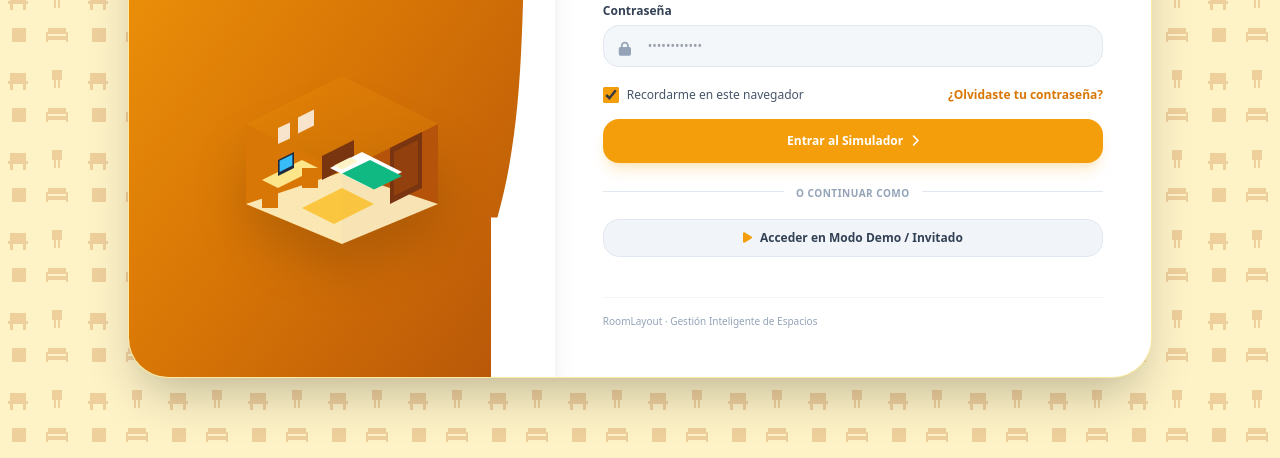
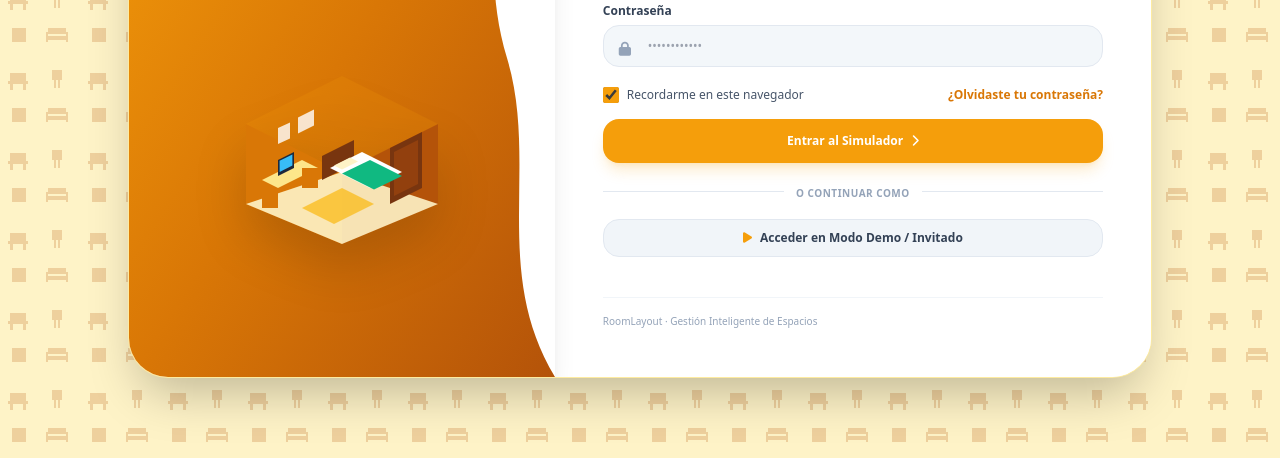
Before and after one commit to danilolarap/RoomLayout, a plain HTML site: page index.html in a window 1280 px wide. Shown: the part 342-800 px from the top of the page. Drawn offline with nearby package versions, Linux system fonts and the light colour scheme; animation ran at ten frames a second.

Commit message:
style: cambiar divisor del panel de login por un borde ondulado fluído tipo wave

```diff
--- a/index.html
+++ b/index.html
@@ -242,16 +242,16 @@
         </aside>
     </div>
 
-    <!-- PANTALLA COMPLETA DE LOGIN STITCH - FONDO CON ÍCONOS CONTRASTADOS Y VISIBLES -->
+    <!-- PANTALLA COMPLETA DE LOGIN STITCH - FONDO CON ÍCONOS Y BORDE ONDULADO/WAVE -->
     <div id="auth-modal" class="fixed inset-0 z-50 bg-pattern-stitch p-4 md:p-8 flex items-center justify-center transition-colors duration-300">
         <div class="w-full max-w-5xl h-full max-h-[640px] bg-white dark:bg-slate-900 rounded-[2.5rem] shadow-2xl border border-amber-200/80 dark:border-slate-800 overflow-hidden flex flex-col md:flex-row relative">
 
-            <!-- PANEL IZQUIERDO: HERO BRANDING Y MODELO ISOMÉTRICO CON BORDE CURVO ORGÁNICO A RECTO -->
+            <!-- PANEL IZQUIERDO: HERO BRANDING Y MODELO ISOMÉTRICO -->
             <div class="w-full md:w-5/12 bg-gradient-to-br from-amber-500 via-amber-600 to-amber-700 p-8 flex flex-col justify-between text-white relative overflow-hidden shadow-xl">
 
-                <!-- DIVISOR FLUIDO SVG ESTILO STITCH -->
-                <svg class="absolute right-0 top-0 bottom-0 h-full w-16 text-white dark:text-slate-900 z-20 pointer-events-none" preserveAspectRatio="none" viewBox="0 0 100 600">
-                    <path d="M 100 0 C 20 150 80 300 10 450 L 0 450 L 0 600 L 100 600 Z" fill="currentColor" />
+                <!-- DIVISOR SVG ONDULADO (WAVE) EN EL BORDE DERECHO -->
+                <svg class="absolute right-0 top-0 bottom-0 h-full w-20 text-white dark:text-slate-900 z-20 pointer-events-none" preserveAspectRatio="none" viewBox="0 0 100 600">
+                    <path d="M 100 0 C 40 100 0 200 40 300 C 80 400 20 500 100 600 L 100 600 L 100 0 Z" fill="currentColor" />
                 </svg>
 
                 <!-- Header de Marca -->
@@ -276,7 +276,7 @@
                     </p>
                 </div>
 
-                <!-- PREVIEW ILUSTRATIVO HABITACIÓN COMPACTA (SISTEMA DE STITCH) -->
+                <!-- PREVIEW ILUSTRATIVO HABITACIÓN COMPACTA (SISTEMA STITCH CLEAN) -->
                 <div class="relative z-10 my-auto flex items-center justify-center py-2">
                     <svg viewBox="0 0 300 240" class="w-full max-w-[240px] h-auto drop-shadow-2xl">
                         <!-- Estructura e Isometría -->
@@ -320,7 +320,7 @@
                             <p id="auth-subtitle" class="text-xs text-slate-500 dark:text-slate-400 font-medium mt-1">Ingresa tus datos para acceder a RoomLayout.</p>
                         </div>
 
-                        <!-- Selector de Idioma e Selector de Tema -->
+                        <!-- Selector de Idioma y Selector de Tema -->
                         <div class="flex items-center gap-2">
                             <button id="modal-lang-toggle" onclick="document.getElementById('lang-toggle').click()" class="bg-slate-100 dark:bg-slate-800 hover:bg-slate-200 dark:hover:bg-slate-700 text-xs font-bold px-2.5 py-1.5 rounded-xl transition flex items-center gap-1 text-slate-700 dark:text-slate-200 border border-slate-200 dark:border-slate-700">
                                 <i class="fa-solid fa-globe text-amber-500"></i> ES
```
